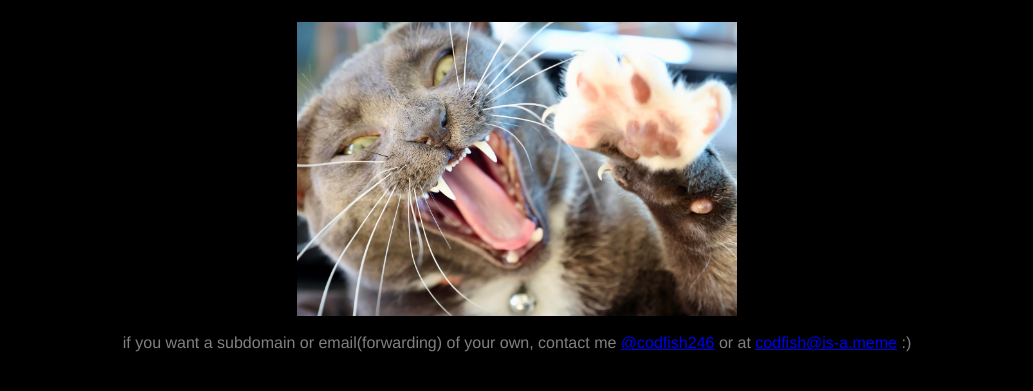
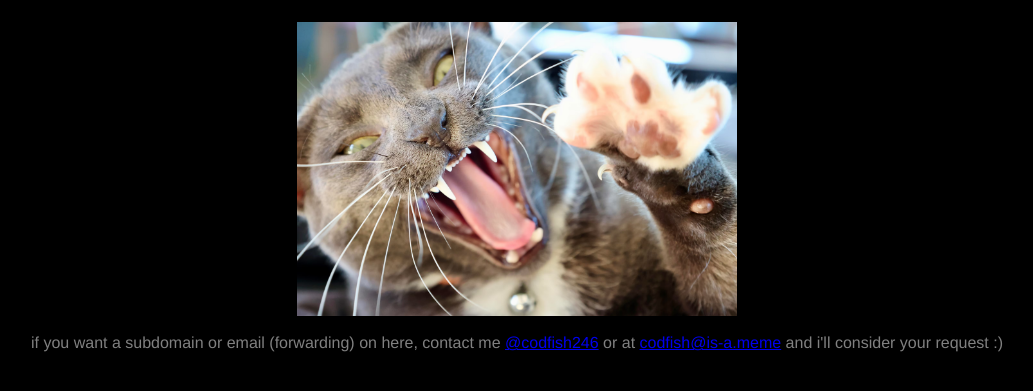
Before and after one commit to Codfish246/is-a-me-me, a plain HTML site: page index.html in a window 1280 px wide. Shown: the part 61-452 px from the top of the page, without its empty margins (123-1156 px from the left). Drawn offline with Linux system fonts and the light colour scheme.

Commit message:
Update index.html

```diff
--- a/index.html
+++ b/index.html
@@ -28,6 +28,6 @@
           </picture>
         </td>
   </table>
-  <p>if you want a subdomain or email(forwarding) of your own, contact me <a href="https://twitter.com/codfish246">@codfish246</a> or at <a href="mailto:codfish@is-a.meme">codfish@is-a.meme</a> :)</p>
+  <p>if you want a subdomain or email (forwarding) on here, contact me <a href="https://twitter.com/codfish246">@codfish246</a> or at <a href="mailto:codfish@is-a.meme">codfish@is-a.meme</a> and i'll consider your request :)</p>
 </body>
 </html>
```
